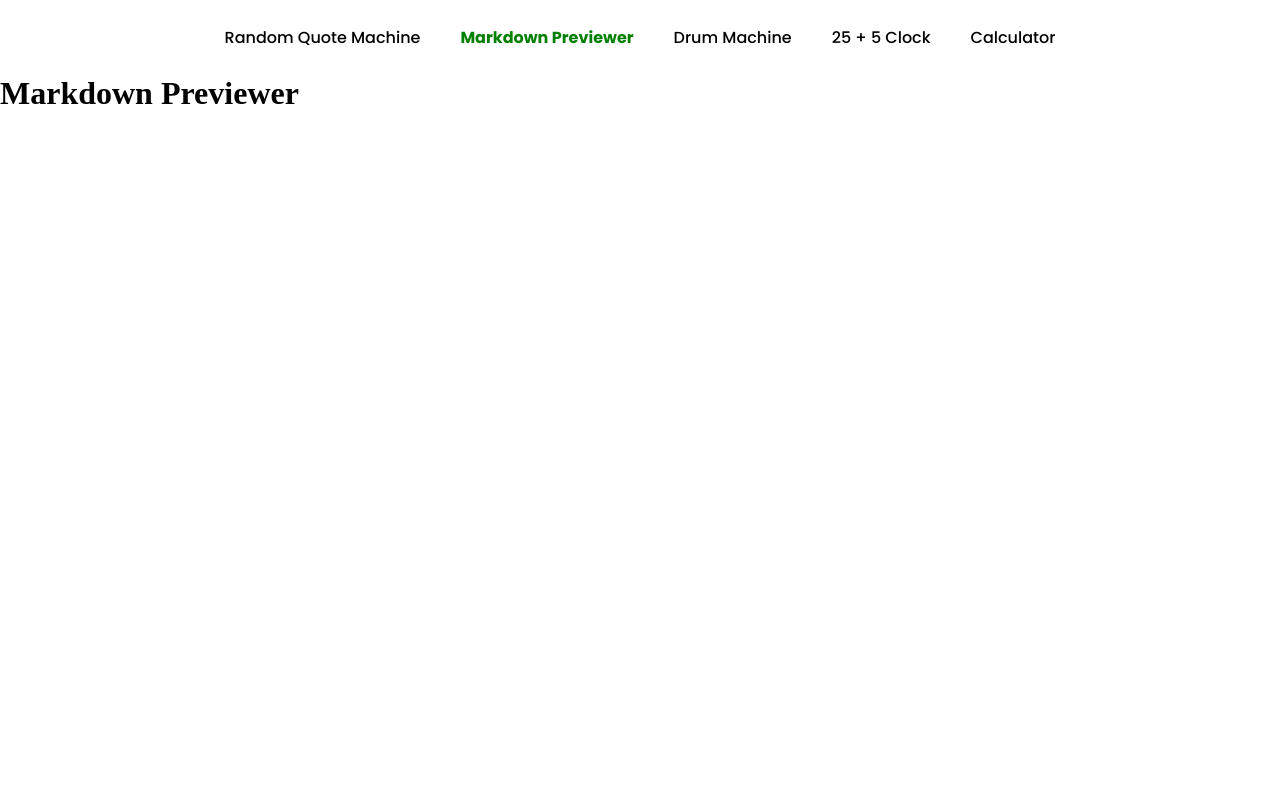
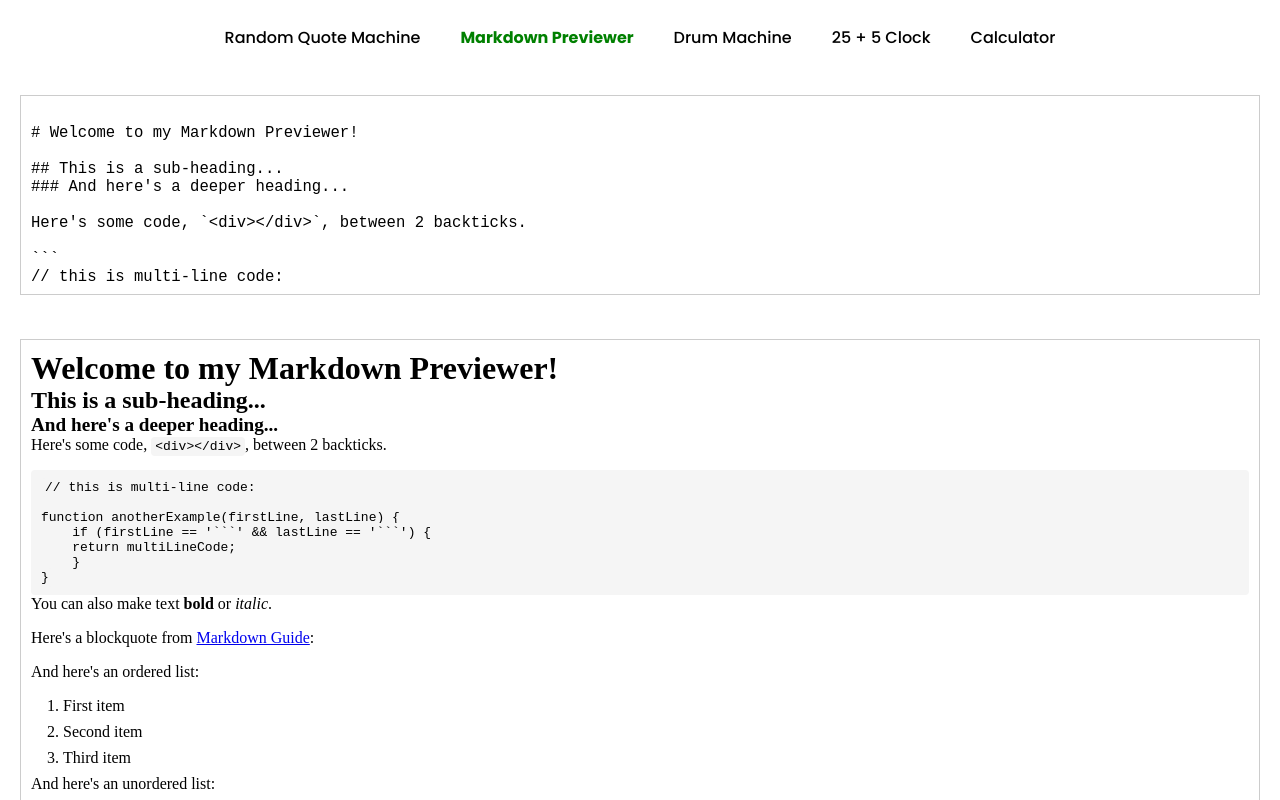
Before and after one commit to Z-Money/FCC-Frontend-Dev-Libraries, a React (Vite) app: page / in a window 1280 px wide. Both pictures are taken after a click on the item "Markdown Previewer". Shown: the top 800 px of the page. Built offline with nearby package versions, Linux system fonts and the light colour scheme.

Commit message:
Completed markdown previewer

```diff
--- a/index.html
+++ b/index.html
@@ -1,5 +1,6 @@
 <!doctype html>
 <html lang="en">
+
   <head>
     <meta charset="UTF-8" />
     <meta name="viewport" content="width=device-width, initial-scale=1.0" />
@@ -10,9 +11,14 @@
       href="https://fonts.googleapis.com/css2?family=Poppins:ital,wght@0,100;0,200;0,300;0,400;0,500;0,600;0,700;0,800;0,900;1,100;1,200;1,300;1,400;1,500;1,600;1,700;1,800;1,900&display=swap"
       rel="stylesheet">
   </head>
+
   <body>
     <div id="root"></div>
     <script type="module" src="/src/main.jsx"></script>
     <script src="https://cdn.freecodecamp.org/testable-projects-fcc/v1/bundle.js"></script>
+    <script src="https://cdnjs.cloudflare.com/ajax/libs/marked/16.1.1/lib/marked.esm.min.js"
+      integrity="sha512-JjVaxeAZewjj8SS5aFMEi9doUkB6RtO+MR8yHJfwubyYZpyfYkuN9KraYROgxnWU1g9AIWIw21CXlgHyNP9/uw=="
+      crossorigin="anonymous" referrerpolicy="no-referrer"></script>
   </body>
+
 </html>
--- a/package.json
+++ b/package.json
@@ -10,6 +10,7 @@
     "preview": "vite preview"
   },
   "dependencies": {
+    "marked": "^16.1.1",
     "react": "^19.1.0",
     "react-dom": "^19.1.0",
     "react-icons": "^5.5.0",
--- /dev/null
+++ b/src/components/MarkdownPreview.jsx
@@ -0,0 +1,70 @@
+import { useState, useEffect } from 'react'
+import { marked } from 'marked'
+marked.use({ breaks: true })
+import styles from './MarkdownPreview.module.css'
+
+export default function MarkdownPreview() {
+    const initialMarkdown = `
+# Welcome to my Markdown Previewer!
+
+## This is a sub-heading...
+### And here's a deeper heading...
+
+Here's some code, \`<div></div>\`, between 2 backticks.
+
+\`\`\`
+// this is multi-line code:
+
+function anotherExample(firstLine, lastLine) {
+    if (firstLine == '\`\`\`' && lastLine == '\`\`\`') {
+    return multiLineCode;
+    }
+}
+\`\`\`
+
+You can also make text **bold** or _italic_.
+> Here's a blockquote from [Markdown Guide](https://www.markdownguide.org/cheat-sheet/):
+
+And here's an ordered list:
+
+1. First item
+2. Second item
+3. Third item
+
+And here's an unordered list:
+
+- First item
+- Second item
+- Third item
+
+And here's a [link](https://www.freecodecamp.com) to a freeCodeCamp website.
+
+![freeCodeCamp Logo](https://cdn.freecodecamp.org/testable-projects-fcc/images/fcc_secondary.svg)
+`
+
+    const [markdown, setMarkdown] = useState(initialMarkdown)
+    const [html, setHtml] = useState('')
+
+    useEffect(() => {
+        setMarkdown(initialMarkdown)
+        const html = marked(initialMarkdown)
+        setHtml(html)
+    }, [])
+
+    const handleChange = (e) => {
+        setMarkdown(e.target.value)
+        const html = marked(e.target.value)
+        setHtml(html)
+    }
+
+    return (
+        <div className={styles.markdownPreview}>
+            <div className={styles.editorContainer}>
+                <textarea className={styles.editor} id="editor" value={markdown} onChange={handleChange} />
+            </div>
+            <div className={styles.previewContainer}>
+                <div className={`${styles.preview} ${styles.markdown}`} id="preview" dangerouslySetInnerHTML={{ __html: html }} />
+            </div>
+        </div>
+    )
+}
--- /dev/null
+++ b/src/components/MarkdownPreview.module.css
@@ -0,0 +1,85 @@
+.markdownPreview {
+  display: flex;
+  flex-direction: column;
+  height: 100%;
+}
+
+.editorContainer,
+.previewContainer {
+  padding: 20px;
+  height: 100%;
+  overflow-y: auto;
+}
+
+.editor {
+  width: 100%;
+  height: 100%;
+  resize: none;
+  font-size: 1.2em;
+  padding: 10px;
+  border: 1px solid #ccc;
+  min-height: 200px;
+}
+
+.preview {
+  width: 100%;
+  height: 100%;
+  padding: 10px;
+  border: 1px solid #ccc;
+}
+
+.markdown h1 {
+  font-size: 2em;
+}
+
+.markdown h2 {
+  font-size: 1.5em;
+}
+
+.markdown h3 {
+  font-size: 1.2em;
+}
+
+.markdown p {
+  margin-bottom: 1em;
+}
+
+.markdown ul,
+.markdown ol {
+  padding-left: 2em;
+}
+
+.markdown li {
+  margin-bottom: 0.5em;
+}
+
+.markdown a {
+  text-decoration: underline;
+}
+
+.markdown code {
+  background-color: #f5f5f5;
+  padding: 2px 4px;
+  border-radius: 4px;
+}
+
+.markdown pre {
+  background-color: #f5f5f5;
+  padding: 10px;
+  border-radius: 4px;
+}
+
+.markdown table {
+  border-collapse: collapse;
+  width: 100%;
+}
+
+.markdown th,
+.markdown td {
+  border: 1px solid #333;
+  padding: 8px;
+}
+
+.markdown th {
+  text-align: left;
+}
--- a/src/pages/IndexPage.jsx
+++ b/src/pages/IndexPage.jsx
@@ -4,6 +4,7 @@ export default function IndexPage() {
     return (
         <>
             <Navbar />
+            <h1>Index Page</h1>
         </>
     )
 }
--- a/src/pages/MarkdownPreviewerPage.jsx
+++ b/src/pages/MarkdownPreviewerPage.jsx
@@ -1,10 +1,11 @@
-import Navbar from "../components/Navbar";
+import Navbar from "../components/Navbar"
+import MarkdownPreview from "../components/MarkdownPreview"
 
 export default function MarkdownPreviewerPage() {
     return (
         <>
             <Navbar />
-            <h1>Markdown Previewer</h1>
+            <MarkdownPreview />
         </>
     );
 }
```
Also changed, not shown: 1 other file (tests, documents, lock files or other folders).
